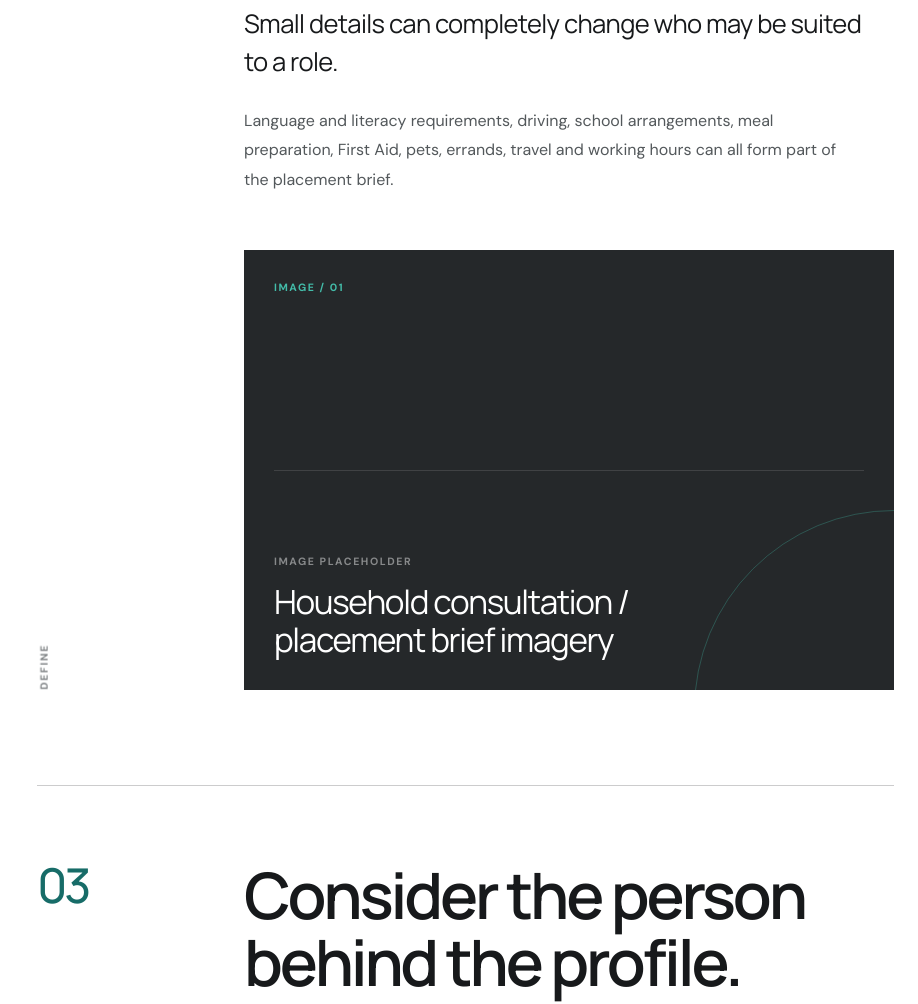
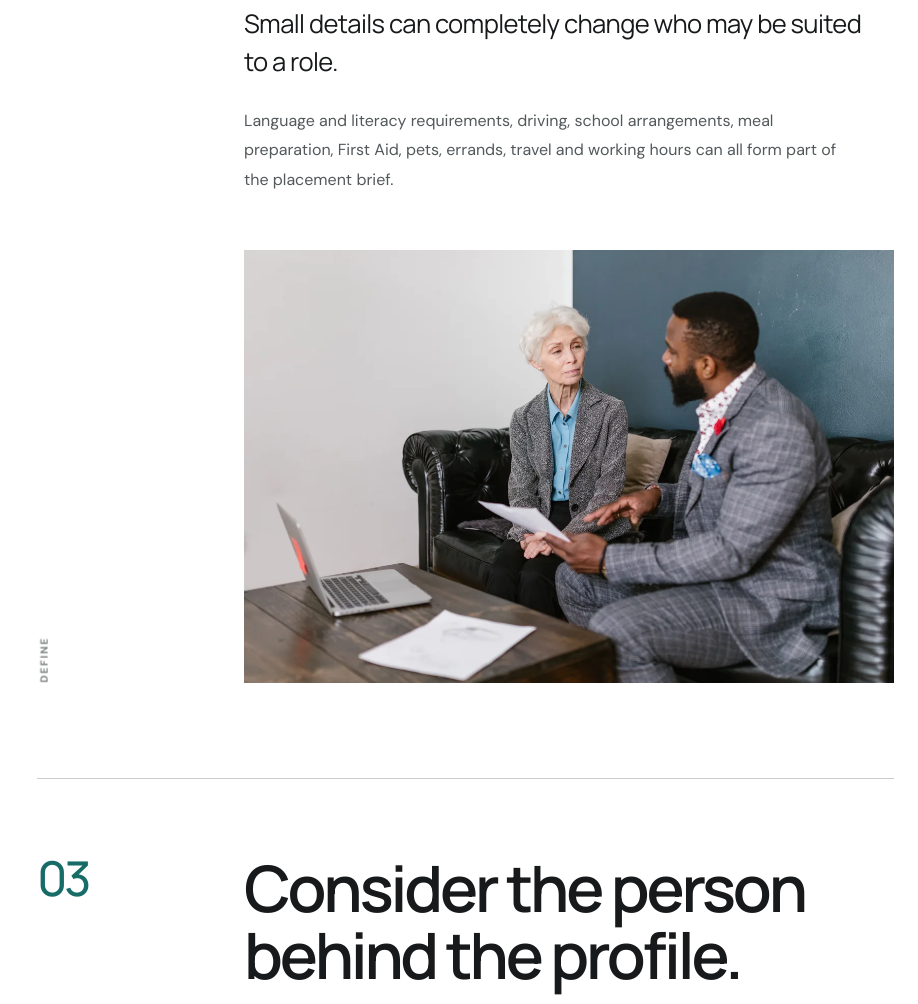
Before and after one commit to gm012/the-chore-facilitator, a PHP site: page /how-it-works.html in a window 1280 px wide. Shown: the part 1845-2849 px from the top of the page, without its empty margins (362-1280 px from the left). Run offline with PHP 8.4, Linux system fonts and the light colour scheme.

Commit message:
Update The Chore Facilitator website

```diff
--- a/how-it-works.css
+++ b/how-it-works.css
@@ -2570,3 +2570,6 @@
     }
 
 }
+/* Approved consultation photo, replacing the draft placeholder. */
+.hiw-consultation-image { margin-top: 55px; overflow: hidden; }
+.hiw-consultation-image img { display: block; width: 100%; height: auto; }
--- a/how-it-works.html
+++ b/how-it-works.html
@@ -441,29 +441,9 @@
 
 
 
-                            <!-- =================================
-                                 IMAGE PLACEHOLDER
-                            ================================== -->
-
-                            <div class="hiw-image-placeholder">
-
-                                <span class="hiw-placeholder-index">
-                                    IMAGE / 01
-                                </span>
-
-
-                                <div class="hiw-placeholder-copy">
-
-                                    <span>
-                                        IMAGE PLACEHOLDER
-                                    </span>
-
-                                    <p>
-                                        Household consultation / placement brief imagery
-                                    </p>
-
-                                </div>
-
+                            <!-- Household consultation image -->
+                            <div class="hiw-consultation-image">
+                                <img src="images/Household%20consultation.jpg" srcset="images/household-consultation-640.webp 640w, images/household-consultation-1280.webp 1280w, images/household-consultation-1920.webp 1920w" sizes="(max-width: 900px) 100vw, 60vw" alt="Household consultation to discuss placement needs" width="6004" height="4003" loading="lazy" decoding="async">
                             </div>
 
 
```
Also changed, not shown: images/Household consultation.jpg (added), images/household-consultation-1280.webp (added), images/household-consultation-1920.webp (added), images/household-consultation-640.webp (added).
